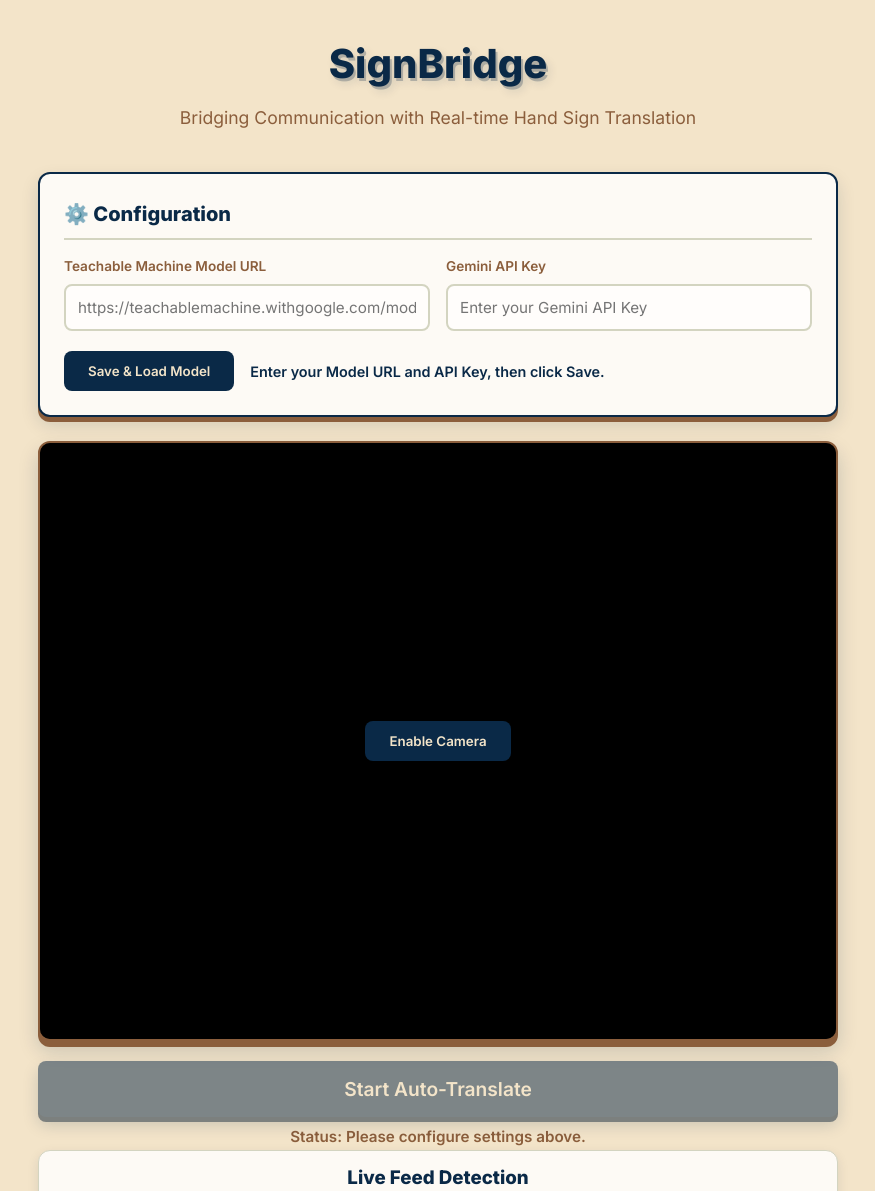
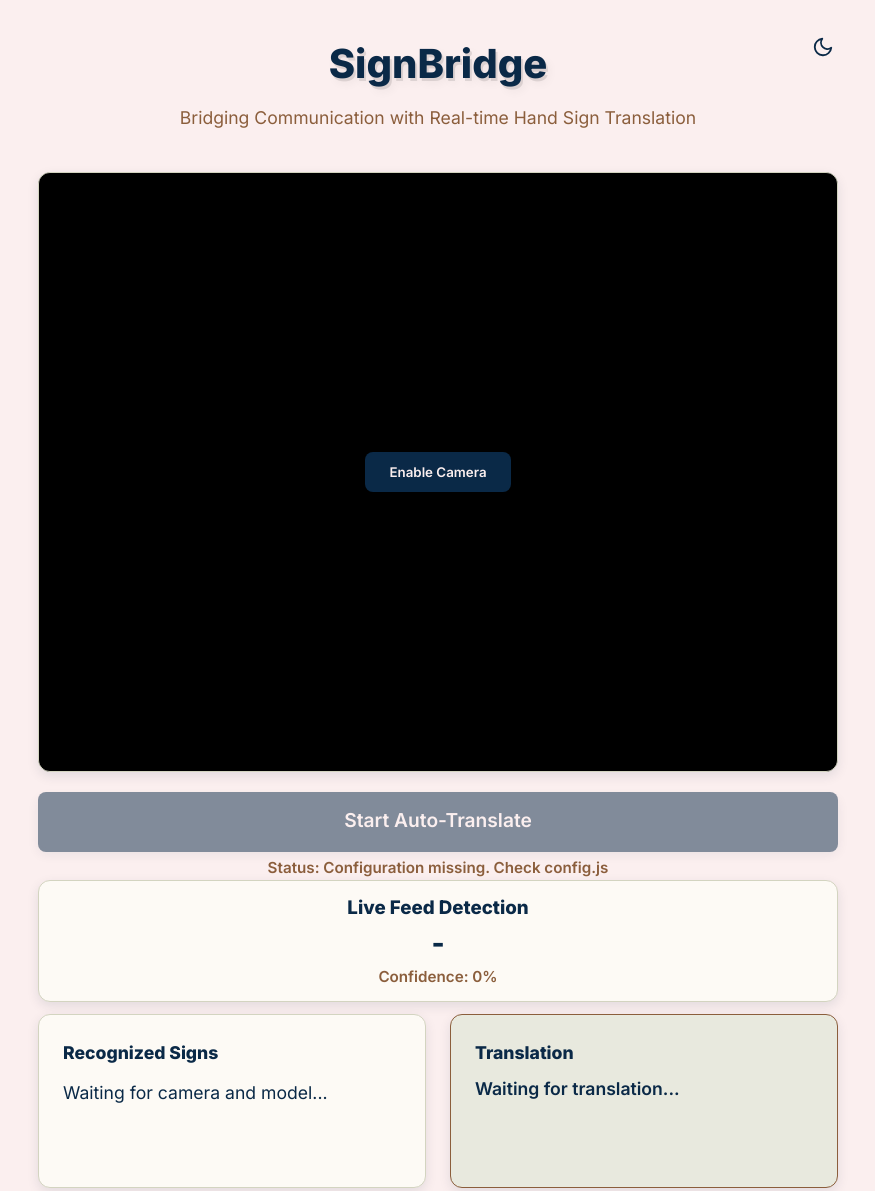
Before and after one commit to unknownreader/Sign-Bridge, a plain HTML site: page index.html in a window 1280 px wide. Shown: the top 1191 px of the page, without its empty margins (202-1077 px from the left). Drawn offline with Linux system fonts and the light colour scheme.

Commit message:
Update UI: Add dark mode toggle, remove settings panel, refine styles

```diff
--- a/index.html
+++ b/index.html
@@ -1,5 +1,6 @@
 <!DOCTYPE html>
 <html lang="en">
+
 <head>
     <meta charset="UTF-8">
     <meta name="viewport" content="width=device-width, initial-scale=1.0">
@@ -9,33 +10,35 @@
     <!-- TensorFlow.js library -->
     <script src="https://cdn.jsdelivr.net/npm/@tensorflow/tfjs@latest/dist/tf.min.js"></script>
     <!-- Teachable Machine Image Model library -->
-    <script src="https://cdn.jsdelivr.net/npm/@teachablemachine/image@latest/dist/teachablemachine-image.min.js"></script>
+    <script
+        src="https://cdn.jsdelivr.net/npm/@teachablemachine/image@latest/dist/teachablemachine-image.min.js"></script>
 </head>
+
 <body>
     <div class="container">
         <header>
+            <button id="theme-toggle" class="theme-btn" aria-label="Toggle Dark Mode" title="Toggle Dark Mode">
+                <svg id="moon-icon" xmlns="http://www.w3.org/2000/svg" width="22" height="22" viewBox="0 0 24 24"
+                    fill="none" stroke="currentColor" stroke-width="2" stroke-linecap="round" stroke-linejoin="round">
+                    <path d="M21 12.79A9 9 0 1 1 11.21 3 7 7 0 0 0 21 12.79z"></path>
+                </svg>
+                <svg id="sun-icon" style="display: none;" xmlns="http://www.w3.org/2000/svg" width="22" height="22"
+                    viewBox="0 0 24 24" fill="none" stroke="currentColor" stroke-width="2" stroke-linecap="round"
+                    stroke-linejoin="round">
+                    <circle cx="12" cy="12" r="5"></circle>
+                    <line x1="12" y1="1" x2="12" y2="3"></line>
+                    <line x1="12" y1="21" x2="12" y2="23"></line>
+                    <line x1="4.22" y1="4.22" x2="5.64" y2="5.64"></line>
+                    <line x1="18.36" y1="18.36" x2="19.78" y2="19.78"></line>
+                    <line x1="1" y1="12" x2="3" y2="12"></line>
+                    <line x1="21" y1="12" x2="23" y2="12"></line>
+                    <line x1="4.22" y1="19.78" x2="5.64" y2="18.36"></line>
+                    <line x1="18.36" y1="5.64" x2="19.78" y2="4.22"></line>
+                </svg>
+            </button>
             <h1>SignBridge</h1>
             <p>Bridging Communication with Real-time Hand Sign Translation</p>
         </header>
-
-        <!-- Configuration Settings Panel -->
-        <section class="settings-panel card">
-            <h2>⚙️ Configuration</h2>
-            <div class="settings-grid">
-                <div class="input-group">
-                    <label for="tm-model-url">Teachable Machine Model URL</label>
-                    <input type="text" id="tm-model-url" placeholder="https://teachablemachine.withgoogle.com/models/.../">
-                </div>
-                <div class="input-group">
-                    <label for="gemini-api-key">Gemini API Key</label>
-                    <input type="password" id="gemini-api-key" placeholder="Enter your Gemini API Key">
-                </div>
-            </div>
-            <div class="settings-actions">
-                <button id="save-settings-btn" class="primary-btn">Save & Load Model</button>
-                <p id="settings-status" class="status-msg"></p>
-            </div>
-        </section>
 
         <!-- Main Real-Time Sign App -->
         <section class="main-app">
@@ -76,7 +79,8 @@
             </div>
         </section>
     </div>
-
+    <script src="config.js"></script>
     <script src="script.js"></script>
 </body>
+
 </html>
--- a/script.js
+++ b/script.js
@@ -1,9 +1,4 @@
 // --- DOM Elements ---
-const tmModelUrlInput = document.getElementById('tm-model-url');
-const geminiApiKeyInput = document.getElementById('gemini-api-key');
-const saveSettingsBtn = document.getElementById('save-settings-btn');
-const settingsStatus = document.getElementById('settings-status');
-
 const webcamElement = document.getElementById('webcam');
 const cameraOverlay = document.getElementById('camera-overlay');
 const startCameraBtn = document.getElementById('start-camera-btn');
@@ -42,43 +37,50 @@ const IDLE_DELAY_MS = 4000;
 const CONFIDENCE_THRESHOLD = 0.88;
 const STABILITY_FRAMES = 5;
 
-// --- Load Saved Settings from localStorage on Startup ---
+// --- Initialization ---
+const themeToggleBtn = document.getElementById('theme-toggle');
+const sunIcon = document.getElementById('sun-icon');
+const moonIcon = document.getElementById('moon-icon');
+
+function updateThemeIcon(isDark) {
+    if (isDark) {
+        sunIcon.style.display = 'block';
+        moonIcon.style.display = 'none';
+    } else {
+        sunIcon.style.display = 'none';
+        moonIcon.style.display = 'block';
+    }
+}
+
 window.addEventListener('DOMContentLoaded', async () => {
-    const savedUrl = localStorage.getItem('signbridge_tmModelUrl');
-    const savedKey = localStorage.getItem('signbridge_geminiApiKey');
+    // Theme initialization
+    const savedTheme = localStorage.getItem('signbridge_theme');
+    const isSystemDark = window.matchMedia('(prefers-color-scheme: dark)').matches;
+    const isDark = savedTheme === 'dark' || (!savedTheme && isSystemDark);
 
-    if (savedUrl) tmModelUrlInput.value = savedUrl;
-    if (savedKey) geminiApiKeyInput.value = savedKey;
+    if (isDark) {
+        document.body.classList.add('dark-mode');
+    }
+    updateThemeIcon(isDark);
 
-    if (savedUrl && savedKey) {
-        showSettingsStatus('Saved settings found. Loading model...', '');
-        await loadModel(savedUrl, savedKey);
+    themeToggleBtn.addEventListener('click', () => {
+        document.body.classList.toggle('dark-mode');
+        const isCurrentlyDark = document.body.classList.contains('dark-mode');
+        updateThemeIcon(isCurrentlyDark);
+        localStorage.setItem('signbridge_theme', isCurrentlyDark ? 'dark' : 'light');
+    });
+
+    if (typeof CONFIG !== 'undefined' && CONFIG.TM_MODEL_URL && CONFIG.GEMINI_API_KEY) {
+        await loadModel(CONFIG.TM_MODEL_URL, CONFIG.GEMINI_API_KEY);
     } else {
-        showSettingsStatus('Enter your Model URL and API Key, then click Save.', '');
+        console.warn('CONFIG is missing. Please ensure config.js is loaded and contains TM_MODEL_URL and GEMINI_API_KEY.');
+        if (captureStatus) captureStatus.textContent = 'Status: Configuration missing. Check config.js';
     }
-});
-
-// --- Save Settings & Load Model ---
-saveSettingsBtn.addEventListener('click', async () => {
-    const url = tmModelUrlInput.value.trim();
-    const key = geminiApiKeyInput.value.trim();
-
-    if (!url || !key) {
-        showSettingsStatus('Both fields are required.', 'error');
-        return;
-    }
-
-    // Save to localStorage (stays in browser only, never published)
-    localStorage.setItem('signbridge_tmModelUrl', url);
-    localStorage.setItem('signbridge_geminiApiKey', key);
-
-    await loadModel(url, key);
 });
 
 async function loadModel(url, key) {
     try {
-        saveSettingsBtn.disabled = true;
-        showSettingsStatus('Loading Teachable Machine model...', '');
+        if (captureStatus) captureStatus.textContent = 'Status: Loading model...';
 
         let tmModelUrl = url;
         if (!tmModelUrl.endsWith('/')) {
@@ -92,19 +94,12 @@ async function loadModel(url, key) {
         model = await tmImage.load(modelURL, metadataURL);
         maxPredictions = model.getTotalClasses();
 
-        showSettingsStatus('Model loaded successfully! ✅', 'success');
+        if (captureStatus) captureStatus.textContent = 'Status: Model loaded successfully. Ready to enable camera.';
         updateCaptureButtonState();
     } catch (error) {
         console.error("Model loading error:", error);
-        showSettingsStatus('Failed to load model. Check the URL.', 'error');
-    } finally {
-        saveSettingsBtn.disabled = false;
+        if (captureStatus) captureStatus.textContent = 'Status: Failed to load model. Check console for details.';
     }
-}
-
-function showSettingsStatus(msg, type) {
-    settingsStatus.textContent = msg;
-    settingsStatus.className = 'status-msg ' + type;
 }
 
 // --- Camera Setup ---
--- a/style.css
+++ b/style.css
@@ -1,14 +1,35 @@
 :root {
-    --bg-primary: #F3E4C9;
-    --bg-secondary: #D3D4C0;
+    --bg-primary: #FBEFEF;
+    --bg-secondary: #fdfaf5;
     --accent-color: #D3D4C0;
     --primary-action: #0A2947;
     --text-main: #0A2947;
     --text-muted: #8B5E3C;
     --border-radius: 12px;
     --box-shadow: 0 4px 12px rgba(10, 41, 71, 0.10);
-    --shadow-3d: 0 4px 0 #b0b1a8, 0 6px 12px rgba(10, 41, 71, 0.15);
+    --shadow-3d: 0 4px 0 #0A2947, 0 6px 12px rgba(10, 41, 71, 0.15);
+    --card-border: var(--accent-color);
+    --highlight-bg: #e8e9de;
+    --highlight-border: #8B5E3C;
+    --badge-bg: #F3E4C9;
+    --btn-text: #FBEFEF;
     --transition-speed: 0.3s;
+}
+
+body.dark-mode {
+    --bg-primary: #121212;
+    --bg-secondary: #1e1e1e;
+    --accent-color: #333333;
+    --primary-action: #4fa3f7;
+    --text-main: #f0f0f0;
+    --text-muted: #aaaaaa;
+    --box-shadow: 0 4px 12px rgba(0, 0, 0, 0.5);
+    --shadow-3d: 0 4px 0 #111111, 0 6px 12px rgba(0, 0, 0, 0.8);
+    --card-border: #333333;
+    --highlight-bg: #2a2a2a;
+    --highlight-border: #555555;
+    --badge-bg: #2a2a2a;
+    --btn-text: #121212;
 }
 
 * {
@@ -27,6 +48,7 @@ body {
     padding: 2rem;
     min-height: 100vh;
     overflow-x: hidden;
+    transition: background-color var(--transition-speed), color var(--transition-speed);
 }
 
 .container {
@@ -40,6 +62,7 @@ body {
 header {
     text-align: center;
     margin-bottom: 1rem;
+    position: relative;
 }
 
 header h1 {
@@ -47,7 +70,31 @@ header h1 {
     font-weight: 800;
     color: var(--primary-action);
     margin-bottom: 0.5rem;
-    text-shadow: 2px 3px 0px rgba(10, 41, 71, 0.25), 4px 5px 10px rgba(10, 41, 71, 0.12);
+    text-shadow: 2px 3px 0px rgba(0, 0, 0, 0.1), 4px 5px 10px rgba(0, 0, 0, 0.05);
+}
+
+.theme-btn {
+    position: absolute;
+    top: 0;
+    right: 0;
+    background: none;
+    border: none;
+    color: var(--primary-action);
+    cursor: pointer;
+    box-shadow: none;
+    padding: 0.25rem;
+    transition: transform 0.2s, color var(--transition-speed);
+    display: flex;
+    align-items: center;
+    justify-content: center;
+}
+
+.theme-btn:hover {
+    transform: scale(1.1);
+}
+
+.theme-btn:active {
+    transform: scale(0.95);
 }
 
 header p {
@@ -56,81 +103,18 @@ header p {
 }
 
 .card {
-    background-color: #fdfaf5;
+    background-color: var(--bg-secondary);
     border-radius: var(--border-radius);
     padding: 1.5rem;
     box-shadow: var(--box-shadow);
-    border: 1px solid var(--accent-color);
+    border: 1px solid var(--card-border);
+    transition: background-color var(--transition-speed), border-color var(--transition-speed), box-shadow var(--transition-speed);
 }
 
-/* Settings/Configuration Panel */
-.settings-panel {
-    background-color: #fdfaf5;
-    border: 2px solid var(--primary-action);
-    box-shadow: 0 5px 0 #8B5E3C, 0 8px 18px rgba(10, 41, 71, 0.14);
-}
 
-.settings-panel h2 {
-    font-size: 1.25rem;
-    font-weight: 700;
-    margin-bottom: 1rem;
-    color: var(--primary-action);
-    border-bottom: 2px solid var(--accent-color);
-    padding-bottom: 0.5rem;
-}
 
-.settings-grid {
-    display: grid;
-    grid-template-columns: 1fr 1fr;
-    gap: 1rem;
-    margin-bottom: 1.25rem;
-}
-
-@media (max-width: 600px) {
-    .settings-grid {
-        grid-template-columns: 1fr;
-    }
-}
-
-.input-group {
-    display: flex;
-    flex-direction: column;
-    gap: 0.4rem;
-}
-
-.input-group label {
-    font-weight: 600;
-    font-size: 0.85rem;
-    color: var(--text-muted);
-}
-
-.input-group input {
-    padding: 0.75rem;
-    border: 2px solid var(--accent-color);
-    border-radius: 8px;
-    background-color: #fffdfb;
-    font-family: inherit;
-    font-size: 0.95rem;
-    color: var(--text-main);
-    outline: none;
-    transition: border-color var(--transition-speed), box-shadow var(--transition-speed);
-}
-
-.input-group input:focus {
-    border-color: var(--primary-action);
-    box-shadow: 0 0 0 3px rgba(10, 41, 71, 0.15);
-}
-
-.settings-actions {
-    display: flex;
-    align-items: center;
-    gap: 1rem;
-}
-
-/* 3D shadow for live feed frame */
+/* Live feed frame */
 .video-container.card {
-    box-shadow: 0 6px 0 #8B5E3C, 0 10px 20px rgba(10, 41, 71, 0.18);
-    border: 2px solid #8B5E3C;
     margin-bottom: 1.25rem;
 }
 
@@ -158,7 +142,7 @@ button:disabled {
 
 .primary-btn {
     background-color: var(--primary-action);
-    color: #F3E4C9;
+    color: var(--btn-text);
 }
 
 .primary-btn:hover:not(:disabled) {
@@ -167,22 +151,22 @@ button:disabled {
 
 .action-btn {
     background-color: var(--primary-action);
-    color: #F3E4C9;
+    color: var(--btn-text);
     font-size: 1.2rem;
     padding: 1rem 2rem;
     width: 100%;
-    box-shadow: 0 5px 0 #071e35, 0 8px 16px rgba(10, 41, 71, 0.35);
-    transition: transform 0.1s, box-shadow 0.1s, background-color var(--transition-speed);
+    box-shadow: var(--shadow-3d);
+    transition: transform 0.1s, box-shadow 0.1s, background-color var(--transition-speed), color var(--transition-speed);
 }
 
 .action-btn:hover:not(:disabled) {
-    background-color: #0d3460;
-    box-shadow: 0 5px 0 #040f1a, 0 8px 16px rgba(10, 41, 71, 0.4);
+    filter: brightness(1.1);
+    box-shadow: var(--shadow-3d);
 }
 
 .action-btn:active:not(:disabled) {
     transform: translateY(3px);
-    box-shadow: 0 2px 0 #071e35, 0 4px 8px rgba(10, 41, 71, 0.25);
+    box-shadow: 0 1px 0 rgba(0, 0, 0, 0.1), 0 2px 4px rgba(0, 0, 0, 0.2);
 }
 
 .status-msg {
@@ -355,18 +339,16 @@ button:disabled {
 }
 
 .recognized-signs {
-    box-shadow: 0 5px 0 #b0b1a8, 0 8px 18px rgba(10, 41, 71, 0.14);
-    border: 2px solid var(--accent-color);
+    /* Uses standard card styles */
 }
 
 .translation-result {
-    box-shadow: 0 5px 0 #6b4a2e, 0 8px 18px rgba(10, 41, 71, 0.14);
-    border: 2px solid #8B5E3C;
+    /* Uses standard card styles */
 }
 
 .highlight-card {
-    background-color: #e8e9de;
-    border-color: #8B5E3C;
+    background-color: var(--highlight-bg);
+    border-color: var(--highlight-border);
 }
 
 /* Sign badge styling for recognized signs */
@@ -385,14 +367,14 @@ button:disabled {
 
 .sign-badge {
     display: inline-block;
-    background-color: #F3E4C9;
+    background-color: var(--badge-bg);
     border: 1.5px solid var(--primary-action);
     color: var(--primary-action);
     font-weight: 700;
     font-size: 0.85rem;
     padding: 0.2rem 0.6rem;
     border-radius: 6px;
-    box-shadow: 0 2px 0 #071e35, 0 3px 6px rgba(10, 41, 71, 0.2);
+    box-shadow: 0 2px 0 var(--primary-action), 0 3px 6px rgba(0, 0, 0, 0.1);
     animation: badgePop 0.2s ease-out;
     white-space: nowrap;
 }
```
Also changed, not shown: 1 other file.
